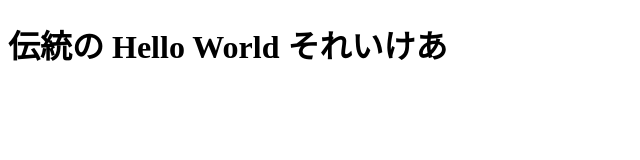
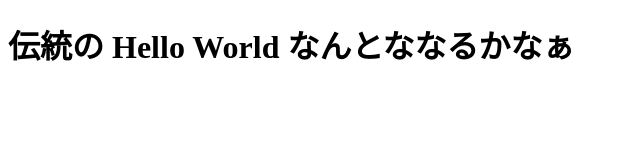
Before and after one commit to hoshina104/hoshina104.github.io, a plain HTML site: page index.html in a window 1280 px wide. Shown: the whole page, without its empty margins (0-640 px from the left). Drawn offline with Linux system fonts and the light colour scheme.

Commit message:
更新テスト

```diff
--- a/index.html
+++ b/index.html
@@ -5,7 +5,7 @@
     <meta name="viewport" content="width=device-width, initial-scale=1.0">
     <meta http-equiv="X-UA-Compatible" content="ie=edge">
     <title>hogehoge</title>
-    <h1>伝統の Hello World それいけあ</h1>
+    <h1>伝統の Hello World なんとななるかなぁ</h1>
 </head>
 <body>
 
```
